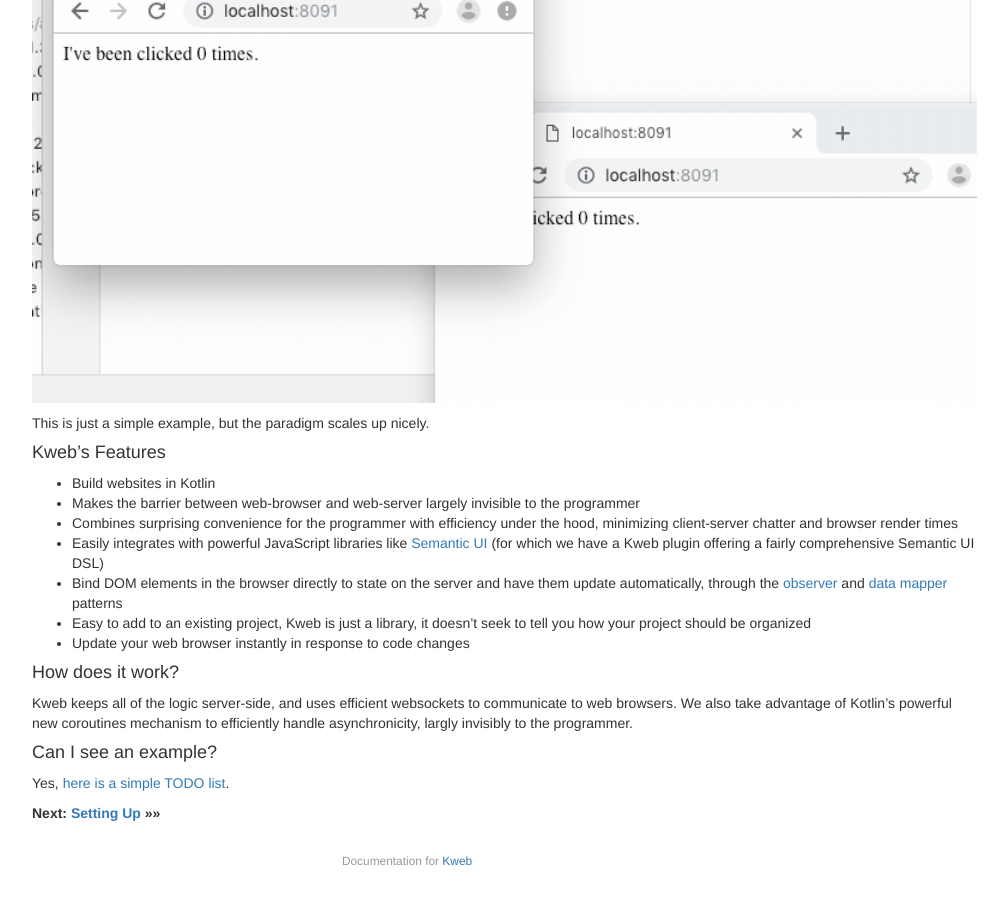
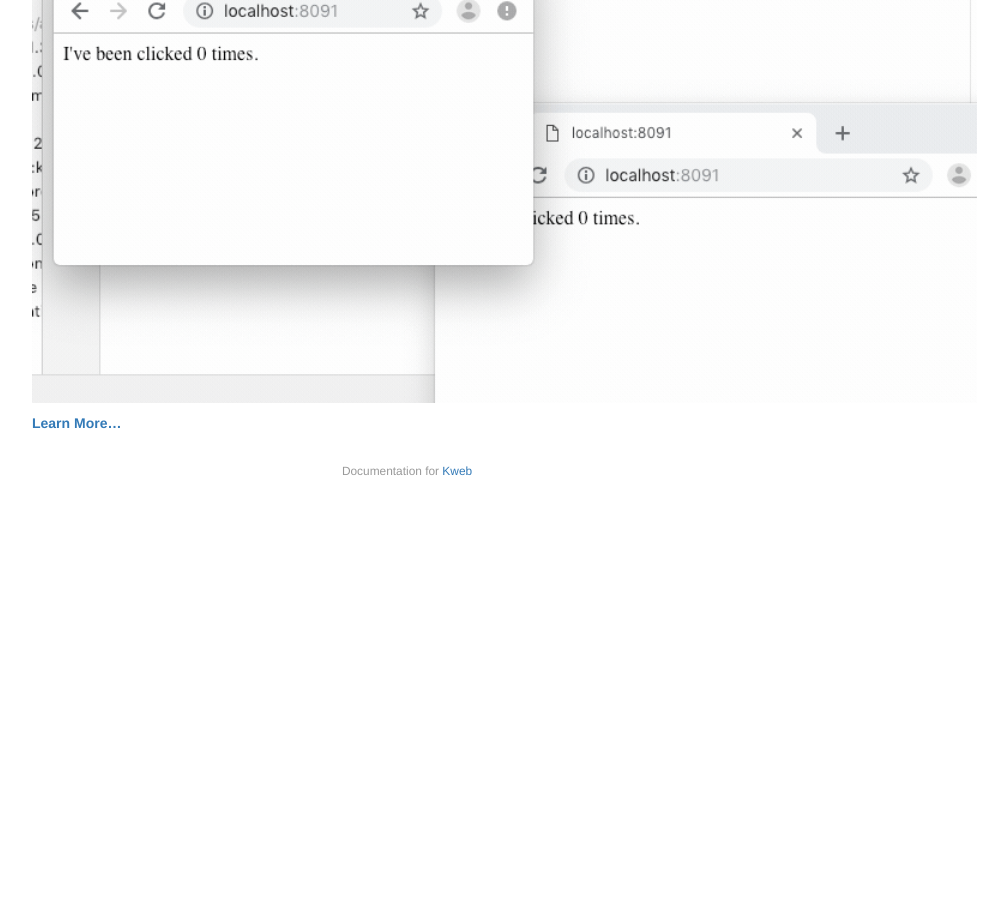
Before and after one commit to kwebio/kwebio.github.io, a Jekyll site: the page built from index.md, in a window 1280 px wide and 900 px high, scrolled down 723 px. Shown: the whole window, without its empty margins (233-1241 px from the left). Built offline with Jekyll 4.4.1, drawn with Linux system fonts in a browser that asks for light colours; nearby versions of some CDN libraries; after the commit the page ends 1233 px from its top, so only the background shows below that; some of the changed text lies outside the part shown.

Commit message:
Update index.md

```diff
--- a/index.md
+++ b/index.md
@@ -19,33 +19,8 @@ Kweb is a library for building web applications in the [Kotlin](http://kotlinlan
 
 Kweb allows you to interact to the browser DOM directly as if it was local to the web server.  This process is efficient, minimizing browser-server chatter and browser rendering overhead.  DOM fragments are also cached in the browser for an extremely responsive UI, and events are conveyed seamlessly between client and server to maintain consistent state across both.
 
-In this simple example we attach a click listener to a hyperlink which increments a global click counter.  Note how the counter is truly global, and changes to it propagate *automatically* to browsers:
+In this simple example we attach a click listener to a hyperlink which increments a global click counter.  Note how the counter is truly global, and changes to it propagate *automatically* to browsers
 
 <img src="http://kweb.io/assets/screencast-1.gif" width="100%" />
 
-This is just a simple example, but the paradigm scales up nicely.
-
-#### Kweb's Features
-
-* Build websites in Kotlin
-* Makes the barrier between web-browser and web-server largely invisible to the programmer
-* Combines surprising convenience for the programmer with efficiency under the hood, minimizing client-server chatter and browser render times
-* Easily integrates with powerful JavaScript libraries like [Semantic UI](https://semantic-ui.com/) (for which we have a Kweb plugin offering a fairly comprehensive Semantic UI DSL)
-* Bind DOM elements in the browser directly to state on the server and have them update automatically, through the [observer](https://en.wikipedia.org/wiki/Observer_pattern) and [data mapper](https://en.m.wikipedia.org/wiki/Data_mapper_pattern) patterns
-* Easy to add to an existing project, Kweb is just a library, it doesn't seek to tell you how your project should
-  be organized
-* Update your web browser instantly in response to code changes
-
-
-#### How does it work?
-
-Kweb keeps all of the logic server-side, and uses efficient websockets to communicate to web
-browsers. We also take advantage of Kotlin's powerful new coroutines mechanism to efficiently handle
-asynchronicity, largly invisibly to the programmer.
-
-
-#### Can I see an example?
-
-Yes, [here is a simple TODO list](https://github.com/kwebio/core/tree/master/src/main/kotlin/io/kweb/demos/todo).
-
-**Next: [Setting Up]({{ site.baseurl }}{% post_url 2017-03-03-getting-started %}) >>>>**
+**[Learn More...](https://docs.kweb.io/en/latest/intro.html)**
```
